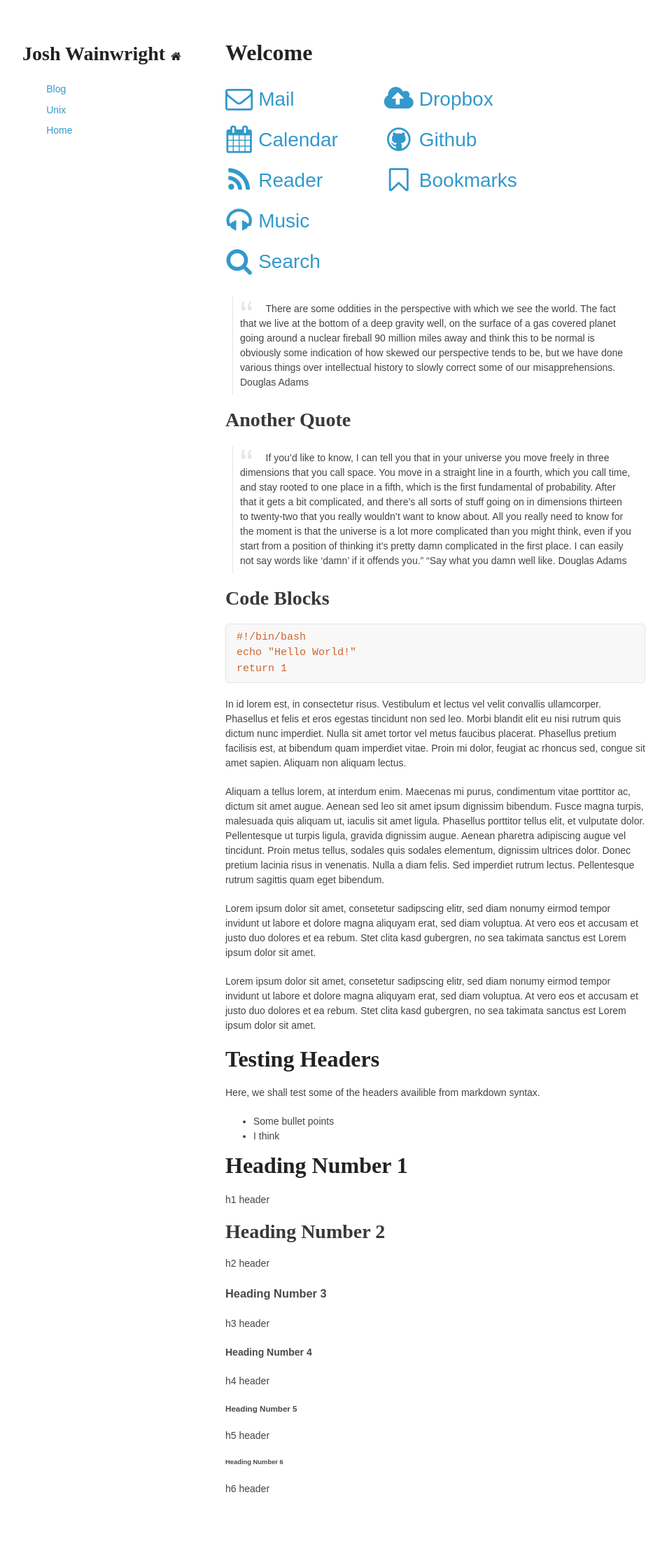
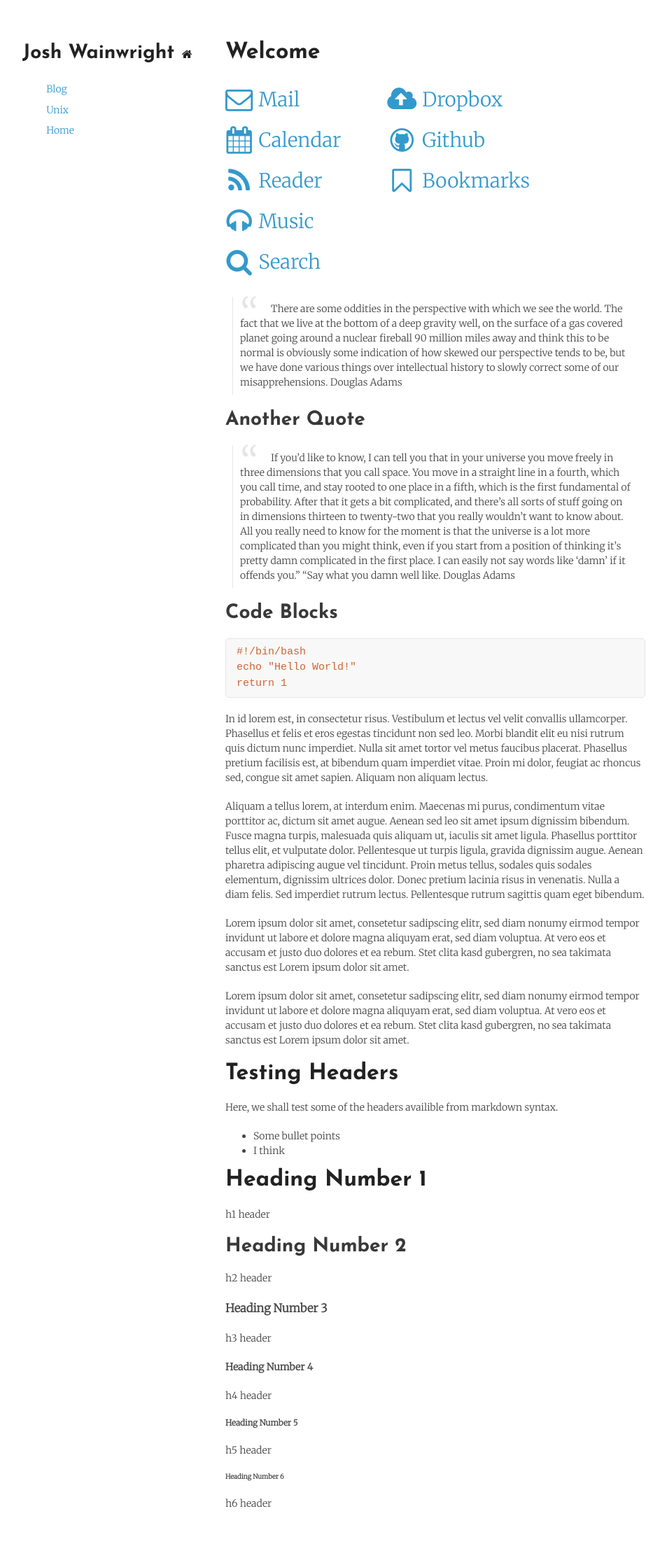
Before and after one commit to jaw42/jaw42.github.com, a Jekyll site: the page built from index.md, in a window 1280 px wide. Shown: the whole page at 70% size, without its empty margins (148-1101 px from the left). Built offline with Jekyll 4.4.1, drawn with Linux system fonts in a browser that asks for light colours; before the commit the page ends 2208 px from its top, so only the background shows below that.

Commit message:
Made the move to Jekyll

```diff
--- a/css/styles.css
+++ b/css/styles.css
@@ -1,4 +1,4 @@
-http://www.opensong.org/d/_media/manual/songswindow1.jpg?w=600http://www.opensong.org/d/_media/manual/songswindow1.jpg?w=600/*@import url(http://fonts.googleapis.com/css?family=Libre+Baskerville);*/
+/*@import url(http://fonts.googleapis.com/css?family=Libre+Baskerville);*/
 /*@import url(http://fonts.googleapis.com/css?family=Raleway:300);*/
 @import url(https://fonts.googleapis.com/css?family=Josefin+Sans:700);
 @import url(http://fonts.googleapis.com/css?family=Merriweather:300);
```
Also changed, not shown: 8 other files.
